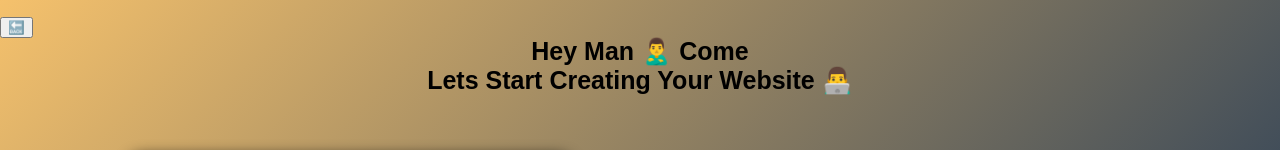
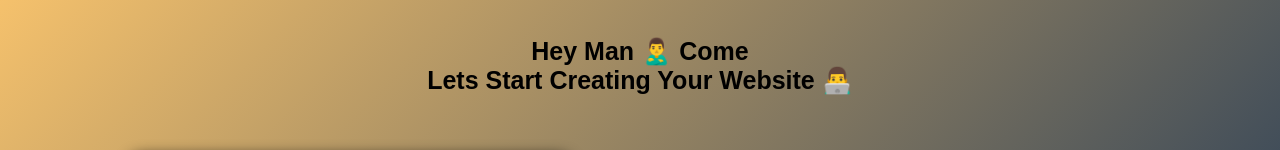
Before and after one commit to naveen4806-coder/webbitz, a plain HTML site: page info.html in a window 1280 px wide. Shown: the top 150 px of the page. Drawn offline with Linux system fonts and the light colour scheme.

Commit message:
Update info.html

```diff
--- a/info.html
+++ b/info.html
@@ -9,7 +9,6 @@
             font-family: Arial, sans-serif;
             margin: 0;
             padding: 0;
-            background-color: #f4f4f4;
         }
 
         h1 {
@@ -95,7 +94,7 @@
     </style>
 </head>
 <body>
-<a href="intexnew.html"><button style="margin-left: 0px; position: fixed;">🔙</button></a><h1>
+<h1>
     Hey Man 🙎‍♂️ Come <br>
     Lets Start Creating Your Website 👨‍💻
 </h1>
```
